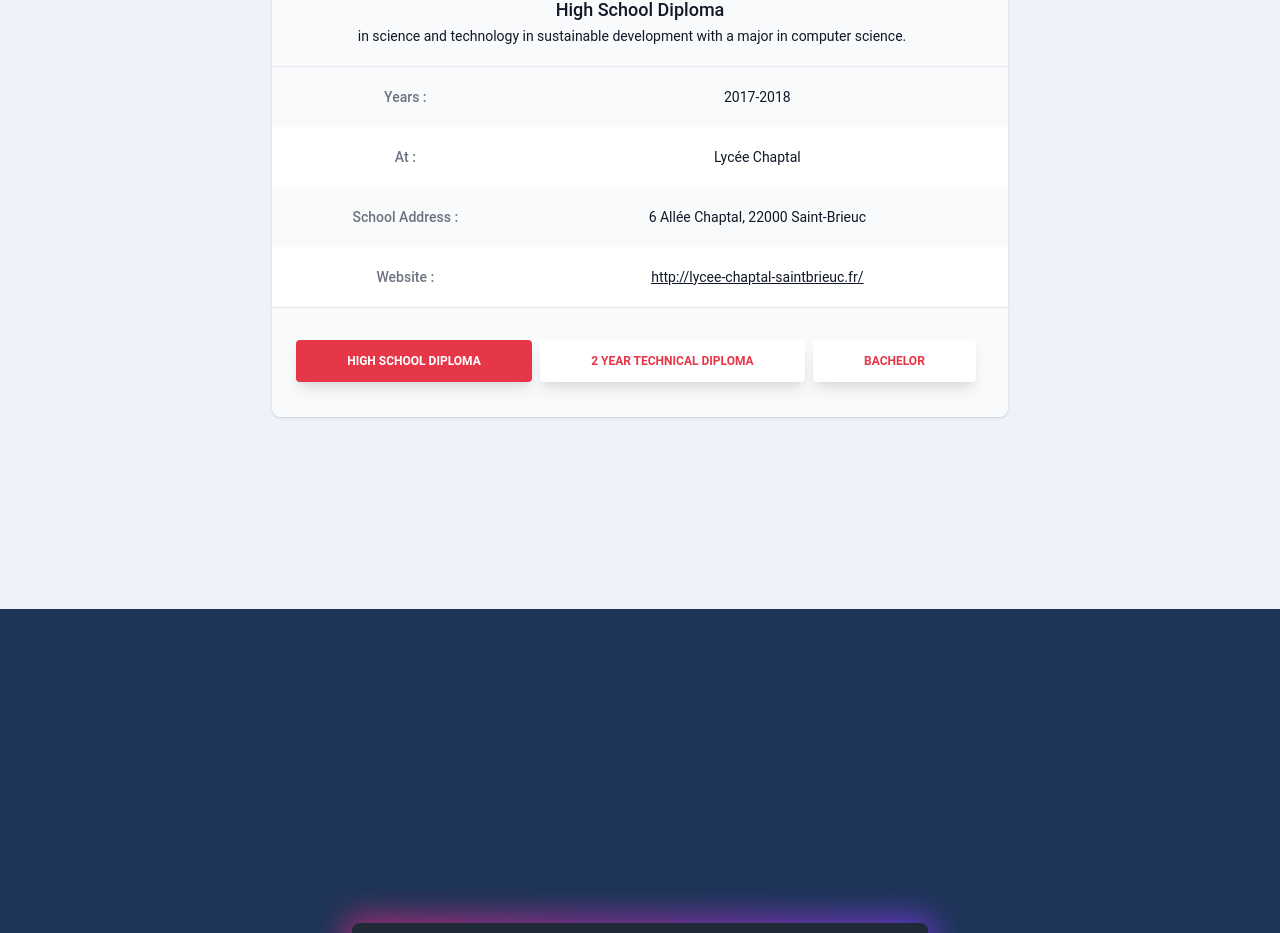
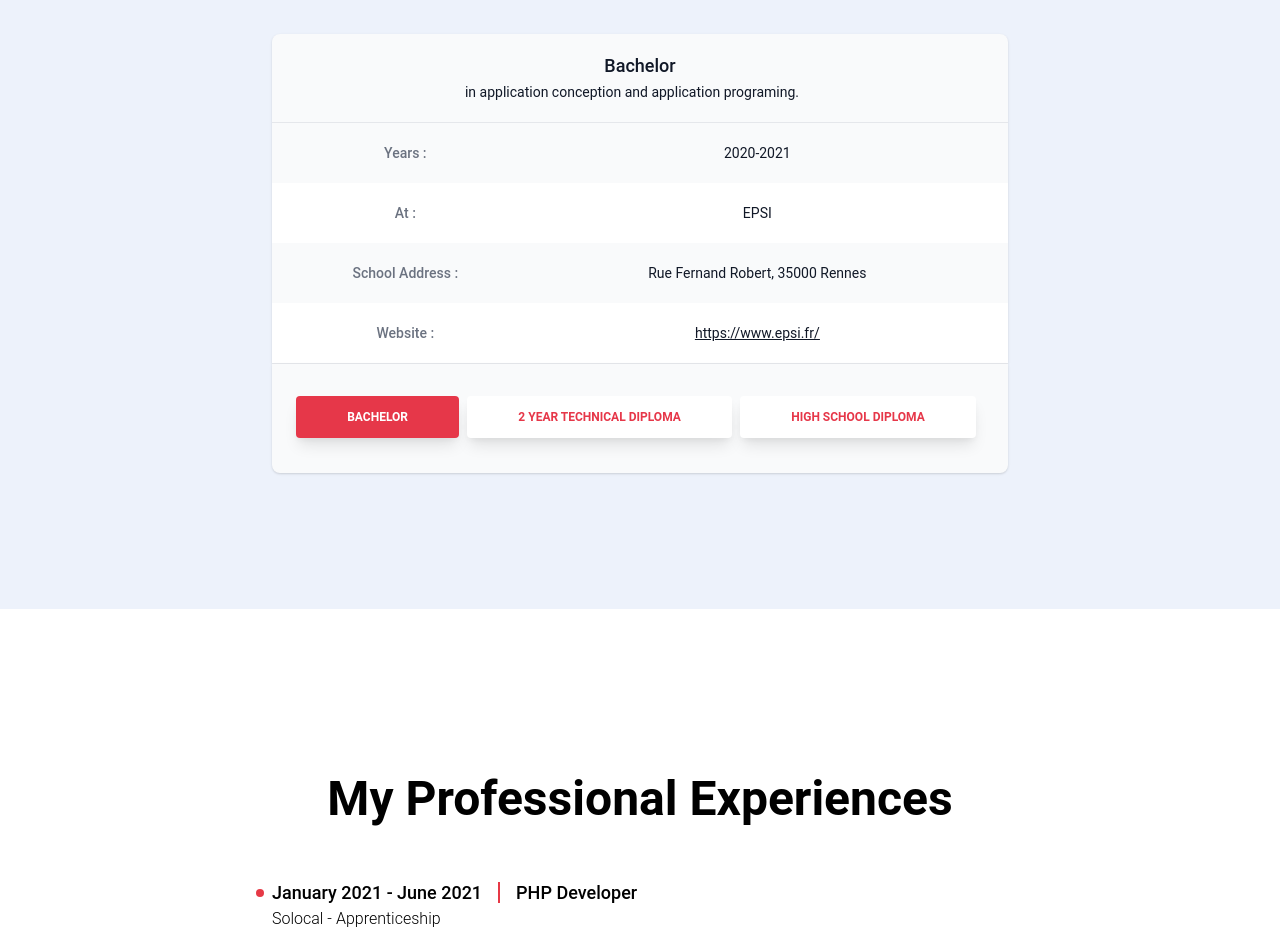
Before and after one commit to Emile-G/portfolio-V2, a React (Create React App) app: page / in a window 1280 px wide. Shown: the part 1855-2788 px from the top of the page. Built offline with nearby package versions, Linux system fonts and the light colour scheme.

Commit message:
Small tweaks

```diff
--- a/package.json
+++ b/package.json
@@ -16,7 +16,7 @@
     "web-vitals": "^1.1.2"
   },
   "scripts": {
-    "start": "craco start",
+    "start": "BROWSER=none craco start",
     "build": "craco build",
     "test": "craco test",
     "eject": "react-scripts eject"
--- a/src/App.js
+++ b/src/App.js
@@ -2,6 +2,7 @@ import Navigation from "./components/Navigation";
 import Header from "./components/Header";
 import Stack from "./components/Stack";
 import Education from "./components/Education";
+import ProExp from "./components/ProExp";
 import Links from "./components/Links";
 
 function App() {
@@ -11,6 +12,7 @@ function App() {
       <Header />
       <Stack />
       <Education />
+      <ProExp />
       <Links />
     </div>
   );
--- a/src/components/Education.js
+++ b/src/components/Education.js
@@ -5,52 +5,53 @@ export default function Education() {
     const [openTab, setOpenTab] = react.useState(1);
     return (
         <div className="min-h-screen flex flex-col items-center justify-center font-robotoSlab" style={{ background: '#edf2fb' }} id="studies">
+            <h1 className="text-3xl md:text-5xl font-bold pt-5 md:pb-11 text-center">My Educations</h1>
             <div className="w-11/12 md:max-w-3xl text-xl text-center">
                 <div className="relative flex flex-col min-w-0 break-words w-full mb-6 rounded">
                     <div className="px-4 py-5 flex-auto">
-                        <div class="bg-gray-50 shadow overflow-hidden sm:rounded-t-lg">
+                        <div className="bg-gray-50 shadow overflow-hidden sm:rounded-t-lg">
                             {content.studies.study.map((studyMap, index) => {
                                 return (
                                     <div className={openTab === index + 1 ? "block" : "hidden"} id={'link' + (index + 1)}>
-                                        <div class="px-4 py-5 sm:px-6">
-                                            <h3 class="text-lg leading-6 font-medium text-gray-900">
+                                        <div className="px-4 py-5 sm:px-6">
+                                            <h3 className="text-lg leading-6 font-medium text-gray-900">
                                                 {studyMap.diploma}
                                             </h3>
-                                            <p class="mt-1 max-w-2xl text-sm text-gray-900">
+                                            <p className="mt-1 max-w-2xl text-sm text-gray-900">
                                                 {studyMap.fullDiplomaName}
                                             </p>
                                         </div>
-                                        <div class="border-t border-b border-gray-200">
+                                        <div className="border-t border-b border-gray-200">
                                             <dl>
-                                                <div class="bg-gray-50 px-4 py-5 sm:grid sm:grid-cols-3 sm:gap-4 sm:px-6">
-                                                    <dt class="text-sm font-medium text-gray-500">
+                                                <div className="bg-gray-50 px-4 py-5 sm:grid sm:grid-cols-3 sm:gap-4 sm:px-6">
+                                                    <dt className="text-sm font-medium text-gray-500">
                                                         Years :
                                                     </dt>
-                                                    <dd class="mt-1 text-sm text-gray-900 sm:mt-0 sm:col-span-2">
+                                                    <dd className="mt-1 text-sm text-gray-900 sm:mt-0 sm:col-span-2">
                                                         {studyMap.years}
                                                     </dd>
                                                 </div>
-                                                <div class="bg-white px-4 py-5 sm:grid sm:grid-cols-3 sm:gap-4 sm:px-6">
-                                                    <dt class="text-sm font-medium text-gray-500">
+                                                <div className="bg-white px-4 py-5 sm:grid sm:grid-cols-3 sm:gap-4 sm:px-6">
+                                                    <dt className="text-sm font-medium text-gray-500">
                                                         At :
                                                     </dt>
-                                                    <dd class="mt-1 text-sm text-gray-900 sm:mt-0 sm:col-span-2">
+                                                    <dd className="mt-1 text-sm text-gray-900 sm:mt-0 sm:col-span-2">
                                                         {studyMap.school}
                                                     </dd>
                                                 </div>
-                                                <div class="bg-gray-50 px-4 py-5 sm:grid sm:grid-cols-3 sm:gap-4 sm:px-6">
-                                                    <dt class="text-sm font-medium text-gray-500">
+                                                <div className="bg-gray-50 px-4 py-5 sm:grid sm:grid-cols-3 sm:gap-4 sm:px-6">
+                                                    <dt className="text-sm font-medium text-gray-500">
                                                         School Address :
                                                     </dt>
-                                                    <dd class="mt-1 text-sm text-gray-900 sm:mt-0 sm:col-span-2">
+                                                    <dd className="mt-1 text-sm text-gray-900 sm:mt-0 sm:col-span-2">
                                                         {studyMap.address}
                                                     </dd>
                                                 </div>
-                                                <div class="bg-white px-4 py-5 sm:grid sm:grid-cols-3 sm:gap-4 sm:px-6">
-                                                    <dt class="text-sm font-medium text-gray-500">
+                                                <div className="bg-white px-4 py-5 sm:grid sm:grid-cols-3 sm:gap-4 sm:px-6">
+                                                    <dt className="text-sm font-medium text-gray-500">
                                                         Website :
                                                     </dt>
-                                                    <dd class="mt-1 text-sm text-gray-900 sm:mt-0 sm:col-span-2 underline">
+                                                    <dd className="mt-1 text-sm text-gray-900 sm:mt-0 sm:col-span-2 underline">
                                                         <a target="_blank" rel="noopener noreferrer"  href={studyMap.webisteData}>
                                                             {studyMap.website}
                                                         </a>
@@ -62,8 +63,8 @@ export default function Education() {
                                 );
                             })}
                         </div>
-                        <div class="bg-gray-50 shadow overflow-hidden sm:rounded-b-lg">
-                            <div class="px-4 py-5 sm:px-6">
+                        <div className="bg-gray-50 shadow overflow-hidden sm:rounded-b-lg">
+                            <div className="px-4 py-5 sm:px-6">
                                 <ul className="flex mb-0 list-none flex-wrap pt-3 pb-4 flex-row" role="tablist">
                                     {content.studies.study.map((studyMap2, index) => {
                                         return (
--- /dev/null
+++ b/src/components/ProExp.js
@@ -0,0 +1,67 @@
+import React from 'react';
+import content from '../content';
+
+export default function ProExp() {
+    return (
+        <div className="min-h-screen flex flex-col items-center justify-center font-robotoSlab" id="proExp">
+            <h1 className="text-3xl md:text-5xl font-bold pt-5 md:pb-11 text-center">My Professional Experiences</h1>
+            <div className="w-11/12 md:max-w-3xl text-xl mt-3">
+                <ul className="list-none m-0 p-0">
+                    {content.professionalExp.experiences.map((proExp, index) => {
+                        return (
+                            <li className="mb-4">
+                                <div className="flex items-center mb-">
+                                    <div className="rounded-full h-2 w-2 z-10" style={{ background: '#E63946' }}>
+                                    </div>
+                                    <div className="flex-1 ml-2 text-lg font-medium divide-x-2 divide-niceRed">
+                                        <span className="pr-4">
+                                            {proExp.dates}
+                                        </span>
+                                        <span className="pl-4">
+                                            {proExp.postes}
+                                        </span>
+                                    </div>
+                                </div>
+                                <div className="flex-1 ml-4 text-base font-light">
+                                    <span>
+                                        {proExp.workplace} -
+                                    </span>
+                                    <span className="pl-1">
+                                        {proExp.rank}
+                                    </span>
+                                </div>
+                                <div className="flex-1 ml-4 text-sm font-medium underline">
+                                    <span>
+                                        Tasks :
+                                    </span>
+                                </div>
+                                <div className="flex-1 ml-4 text-sm font-light">
+                                    <span className="ml-4 flex">
+                                        <div className="rounded-full h-2 w-2 z-10 mt-2" style={{ background: '#E63946' }}>
+                                        </div>
+                                        <div className="flex-1 ml-4">
+                                            <span>
+                                                {proExp.task1}
+                                            </span>
+                                        </div>
+                                    </span>
+                                </div>
+                                <div className="flex-1 ml-4 text-sm font-light">
+                                    <span className="ml-4 flex">
+                                        <div className="rounded-full h-2 w-2 z-10 mt-2" style={{ background: '#E63946' }}>
+                                        </div>
+                                        <div className="flex-1 ml-4">
+                                            <span>
+                                                {proExp.task2}
+                                            </span>
+                                        </div>
+                                    </span>
+                                </div>
+                            </li>
+                        );
+                    })}
+                </ul>
+            </div>
+        </div>
+    );
+};
--- a/src/components/Stack.js
+++ b/src/components/Stack.js
@@ -5,7 +5,7 @@ import { LazyLoadImage } from 'react-lazy-load-image-component'
 export default function Stack() {
     return (
         <div className="min-h-screen flex flex-col items-center justify-center font-robotoSlab" id="stack">
-            <h1 className="text-5xl font-bold">The Techs I use</h1>
+            <h1 className="text-4xl md:text-5xl font-bold">The Techs I use</h1>
             <div className="flex flex-wrap justify-center mt-10">
                 {content.tech1.tech.map((tech, index) => {
                     return (
--- a/src/content/index.js
+++ b/src/content/index.js
@@ -49,13 +49,13 @@ export default {
     studies: {
         study: [
             {
-                diploma: 'High School Diploma',
-                years: '2017-2018',
-                school: 'Lycée Chaptal',
-                address: '6 Allée Chaptal, 22000 Saint-Brieuc',
-                website: 'http://lycee-chaptal-saintbrieuc.fr/',
-                webisteData: 'http://lycee-chaptal-saintbrieuc.fr/',
-                fullDiplomaName: 'in science and technology in sustainable development with a major in computer science.',
+                diploma: 'Bachelor',
+                years: '2020-2021',
+                school: 'EPSI',
+                address: 'Rue Fernand Robert, 35000 Rennes',
+                website: 'https://www.epsi.fr/',
+                webisteData: 'https://www.epsi.fr/',
+                fullDiplomaName: 'in application conception and application programing.',
             },
             {
                 diploma: '2 Year Technical Diploma',
@@ -67,13 +67,13 @@ export default {
                 fullDiplomaName: 'in web and web application developing.',
             },
             {
-                diploma: 'Bachelor',
-                years: '2020-2021',
-                school: 'EPSI',
-                address: 'Rue Fernand Robert, 35000 Rennes',
-                website: 'https://www.epsi.fr/',
-                webisteData: 'https://www.epsi.fr/',
-                fullDiplomaName: 'in application conception and application programing.',
+                diploma: 'High School Diploma',
+                years: '2017-2018',
+                school: 'Lycée Chaptal',
+                address: '6 Allée Chaptal, 22000 Saint-Brieuc',
+                website: 'http://lycee-chaptal-saintbrieuc.fr/',
+                webisteData: 'http://lycee-chaptal-saintbrieuc.fr/',
+                fullDiplomaName: 'in science and technology in sustainable development with a major in computer science.',
             },
         ]
     },
@@ -81,19 +81,19 @@ export default {
         experiences: [
             {
                 postes: 'PHP Developer',
-                dates: '27th May 2019 - 21th June 2019',
-                workplace: 'IMT Atlantique',
-                rank: 'Internship',
-                address: '665 Avenue du Technopôle, 29280 Plouzané',
-                website: 'https://imt-atlantique.fr/',
-                task1: 'Writing a documentation on how to use the Google API in PHP.',
-                task2: 'Writing a documentation on how to use and create a REST API in the PHP framework "Laravel".',
-                techUsed1: 'PHP 7.3',
-                techUsed2: 'Laravel : PHP Framework',
+                dates: 'January 2021 - June 2021',
+                workplace: 'Solocal',
+                rank: 'Apprenticeship',
+                address: '5 ZAC Champs Blancs, 35510 Cesson-Sévigné',
+                website: 'https://solocal.com/',
+                task1: 'Migration of a PHP application from PHP 5.4 to 7.3.',
+                task2: 'Building and create a KPI management application in a Symfony project (Maia).',
+                techUsed1: 'PHP 7.3 / MySQL / PDO',
+                techUsed2: 'Symfony : PHP Framework',
             },
             {
                 postes: 'Web Application Developer',
-                dates: '06th January 2020 - 21th February 2020',
+                dates: 'January 2020 - February 2020',
                 workplace: 'IMT Atlantique',
                 rank: 'Internship',
                 address: '665 Avenue du Technopôle, 29280 Plouzané',
@@ -105,15 +105,15 @@ export default {
             },
             {
                 postes: 'PHP Developer',
-                dates: '01st January 2021 - 21th June 2021',
-                workplace: 'Solocal',
-                rank: 'Apprenticeship',
-                address: '5 ZAC Champs Blancs, 35510 Cesson-Sévigné',
-                website: 'https://solocal.com/',
-                task1: 'Migration of a PHP application from PHP 5.4 to 7.3.',
-                task2: 'Building and create a KPI management application in a Symfony project (Maia).',
-                techUsed1: 'PHP 7.3 / MySQL / PDO',
-                techUsed2: 'Symfony : PHP Framework',
+                dates: 'May 2019 - June 2019',
+                workplace: 'IMT Atlantique',
+                rank: 'Internship',
+                address: '665 Avenue du Technopôle, 29280 Plouzané',
+                website: 'https://imt-atlantique.fr/',
+                task1: 'Writing a documentation on how to use the Google API in PHP.',
+                task2: 'Writing a documentation on how to use and create a REST API in the PHP framework "Laravel".',
+                techUsed1: 'PHP 7.3',
+                techUsed2: 'Laravel : PHP Framework',
             },
         ]
     },
--- a/tailwind.config.js
+++ b/tailwind.config.js
@@ -2,9 +2,11 @@ module.exports = {
   purge: ['./src/**/*.{js,jsx,ts,tsx}', './public/index.html'],
   darkMode: false, // or 'media' or 'class'
   theme: {
-    color: {
+    extend: {
+      divideColor: {
+        niceRed: '#E63946',
+      },
     },
-    extend: {},
     fontFamily: {
       sans: [
         'system-ui',
```
Also changed, not shown: src/components/Links.js (+10 -10 lines).
